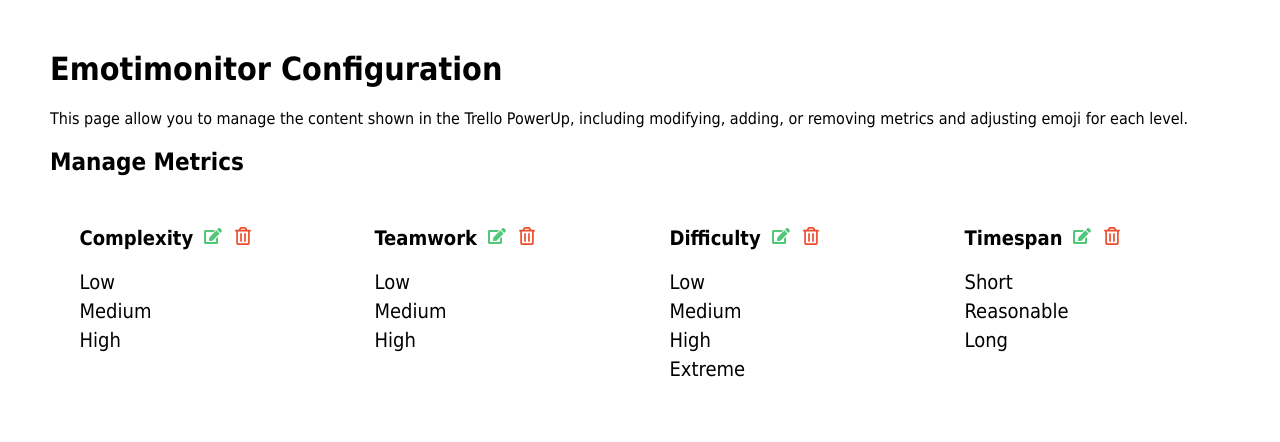
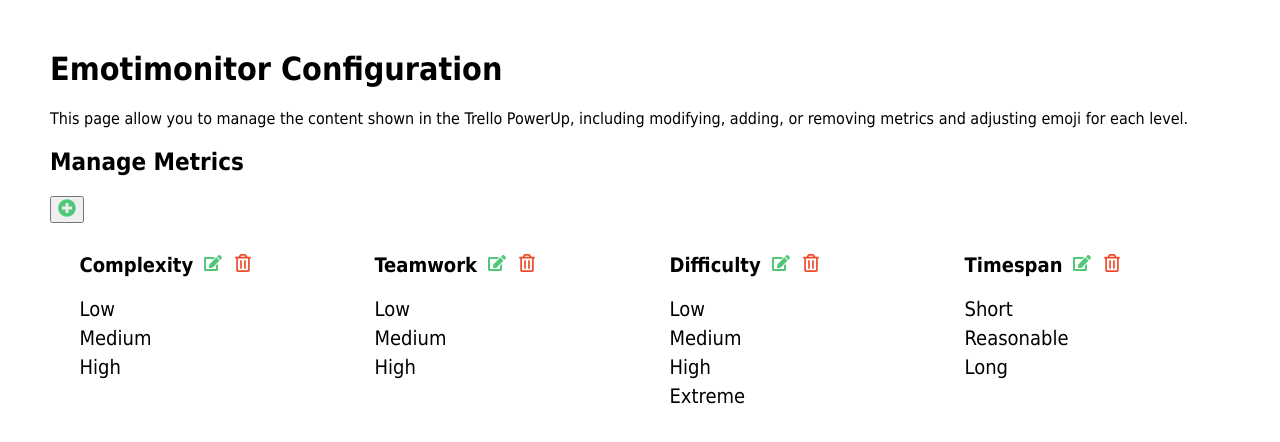
Before and after one commit to sttanminh/emotionmonitor-dashboard, a Next.js app: page /config in a window 1280 px wide. Shown: the top 442 px of the page. Built offline with nearby package versions, Linux system fonts and the light colour scheme.

Commit message:
functionality: adding new metrics

```diff
--- a/pages/config.tsx
+++ b/pages/config.tsx
@@ -1,7 +1,7 @@
 import React, { useState } from 'react';
 import MetricsSetting from "../components/metricsSetting/metricsSetting"
 import Link from 'next/link';
-import { FaEdit, FaRegTrashAlt } from 'react-icons/fa';
+import { FaPlusCircle } from 'react-icons/fa';
 
 const ConfigurationPage = () => {
 
@@ -78,7 +78,7 @@ const ConfigurationPage = () => {
         ]
     }
 
-    // maintain projectDate so the UI re-render when changes happen
+    // maintain projectData so the UI re-render when changes happen
     const [projectData, setProjectData] = useState(initialProjectData)
 
     // function to delete a metric from the project data
@@ -91,6 +91,7 @@ const ConfigurationPage = () => {
         console.log(projectData.metrics);
     }
 
+    // function to add a level to a metric
     const addLevel = (metricIndex: number) => {
         // create a level object
         const newLevel = {
@@ -102,13 +103,45 @@ const ConfigurationPage = () => {
         updatedData.metrics[metricIndex].levels.push(newLevel);
         // update the state with the new object to triggers re-render of component
         setProjectData({ ...updatedData });
+        console.log(projectData.metrics);
+    }
+
+    const addMetric = () => {
+        // create a metric object
+        const newMetric = {
+            metricName: 'New Metric',
+            levels: [
+                {
+                    levelLabel: "Short",
+                    levelOrder: 1
+                }, {
+                    levelLabel: "Reasonable",
+                    levelOrder: 2
+                }, {
+                    levelLabel: "Long",
+                    levelOrder: 3
+                }
+            ],
+            metricId: ''
+        }
+        // create a new object that contains the modified data
+        const updatedData = { ...projectData };
+        updatedData.metrics.push(newMetric);
+        // update the state with the new object to triggers re-render of component
+        setProjectData({ ...updatedData });
+        console.log(projectData.metrics);
     }
 
     return (
         <div className="body-config">
             <h1>Emotimonitor Configuration</h1>
             <p>This page allow you to manage the content shown in the Trello PowerUp, including modifying, adding, or removing metrics and adjusting emoji for each level.</p>
-            <h2>Manage Metrics</h2>
+            <div className="header-container">
+                <h2>Manage Metrics</h2>
+                <button className="trans-button" onClick={addMetric}>
+                    <FaPlusCircle size={18} style={{ color: "#50C878" }} />
+                </button>
+            </div>
             <div className='metric-container'>
                 {
                     // for each element in the metrics array we add a MetricsSetting component using map()
```
